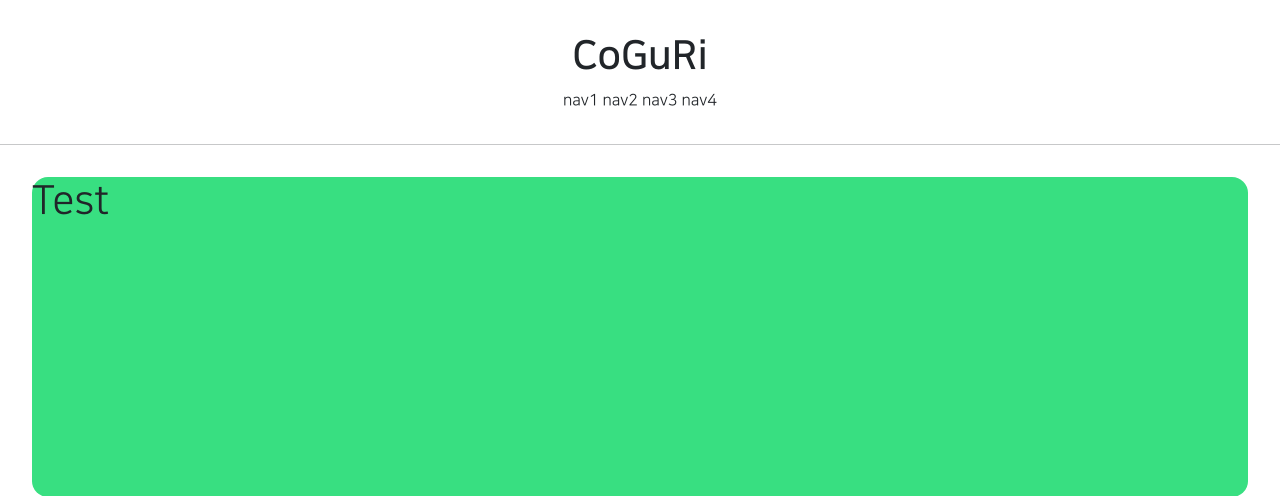
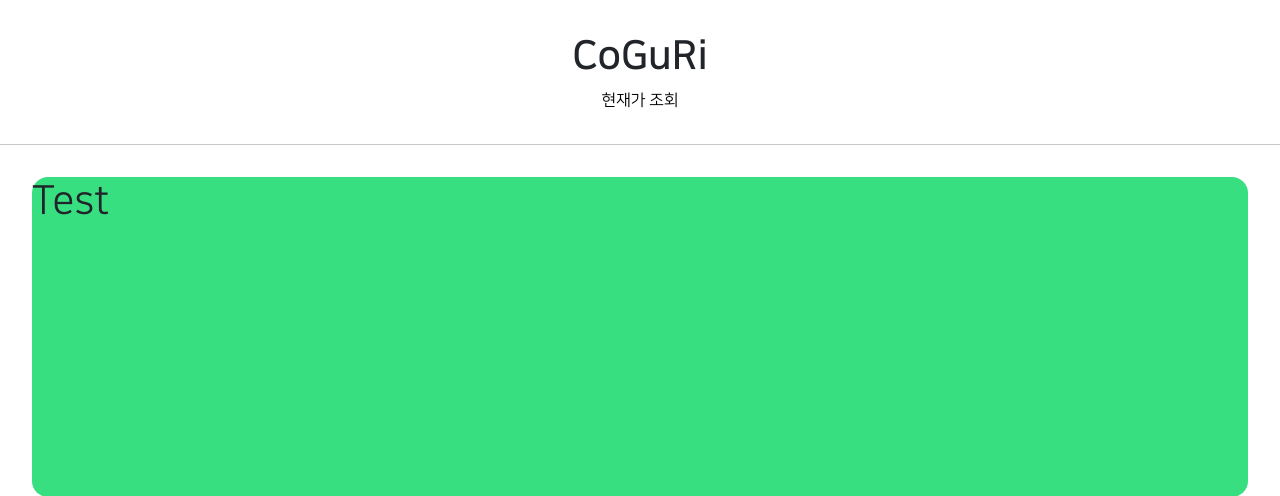
Before and after one commit to EasyCoding-7/MrCoGuRi, a Django app: page /currentprice/hello_world/ in a window 1280 px wide. Shown: the top 496 px of the page. Run offline with Django 4.2, Linux system fonts and the light colour scheme; some web fonts are replaced.

Commit message:
init link

```diff
--- a/currentpriceapp/urls.py
+++ b/currentpriceapp/urls.py
@@ -5,5 +5,5 @@ from currentpriceapp.views import hello_world
 app_name = "currentpriceapp"
 
 urlpatterns = [
-    path('hello_world/', hello_world, name='currentprice')
+    path('hello_world/', hello_world, name='hello_world')
 ]
--- a/static/base.css
+++ b/static/base.css
@@ -22,3 +22,13 @@
     border-radius: 1rem;
     margin: 2rem;
 }
+
+.coguri_main_header_nav {
+    font-family: 'NanumSquareR', cursive;
+    color: black;
+    text-decoration: none;
+}
+
+.coguri_main_header_nav:hover {
+    color: red;
+}
--- a/templates/header.html
+++ b/templates/header.html
@@ -3,9 +3,8 @@
         <h1 class="coguri_main_logo">CoGuRi</h1>
     </div>
     <div>
-        <span>nav1</span>
-        <span>nav2</span>
-        <span>nav3</span>
-        <span>nav4</span>
+        <a href="{% url 'currentpriceapp:hello_world' %}" class="coguri_main_header_nav">
+            <span>현재가 조회</span>
+        </a>
     </div>
 </div>
```
